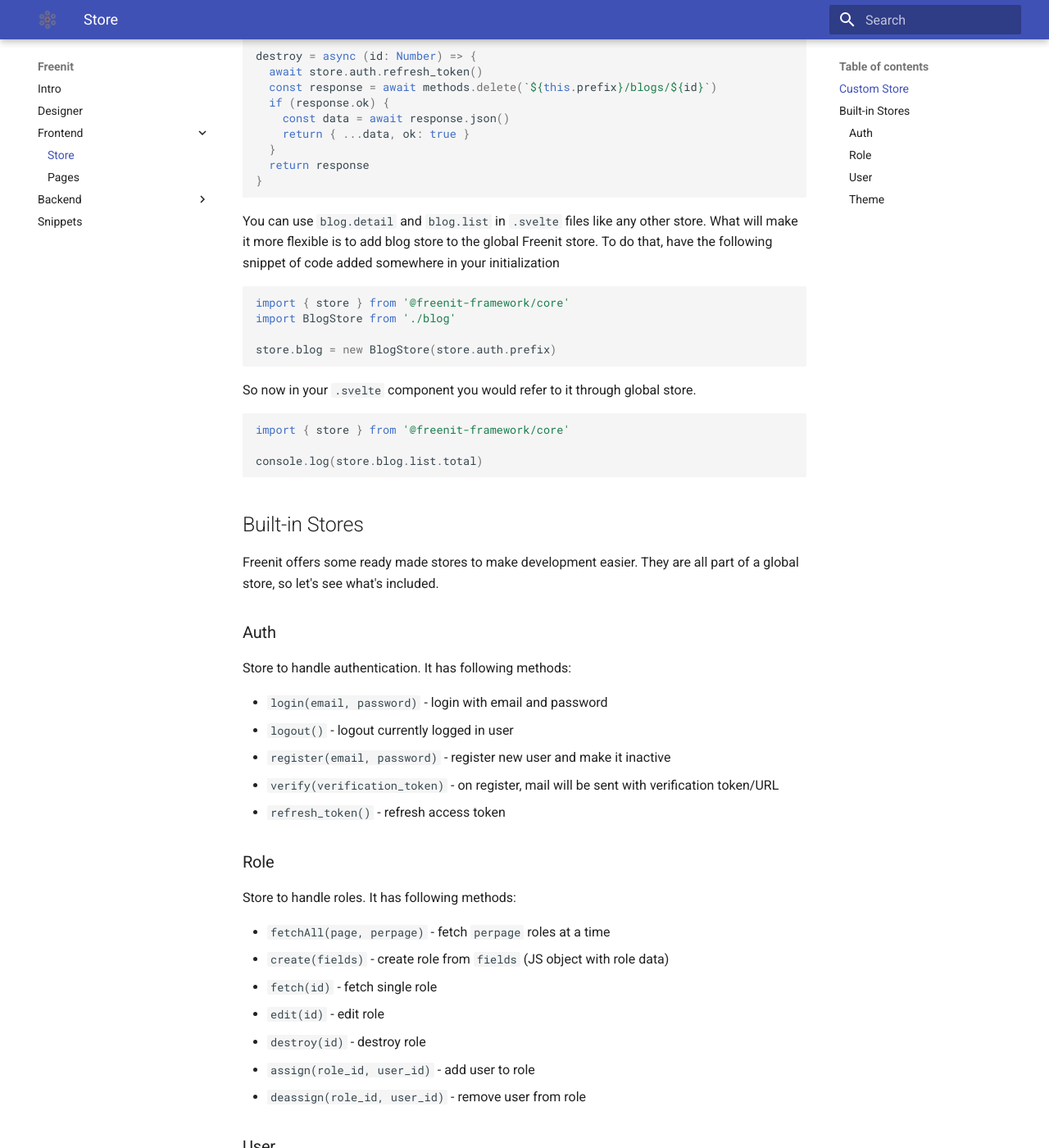
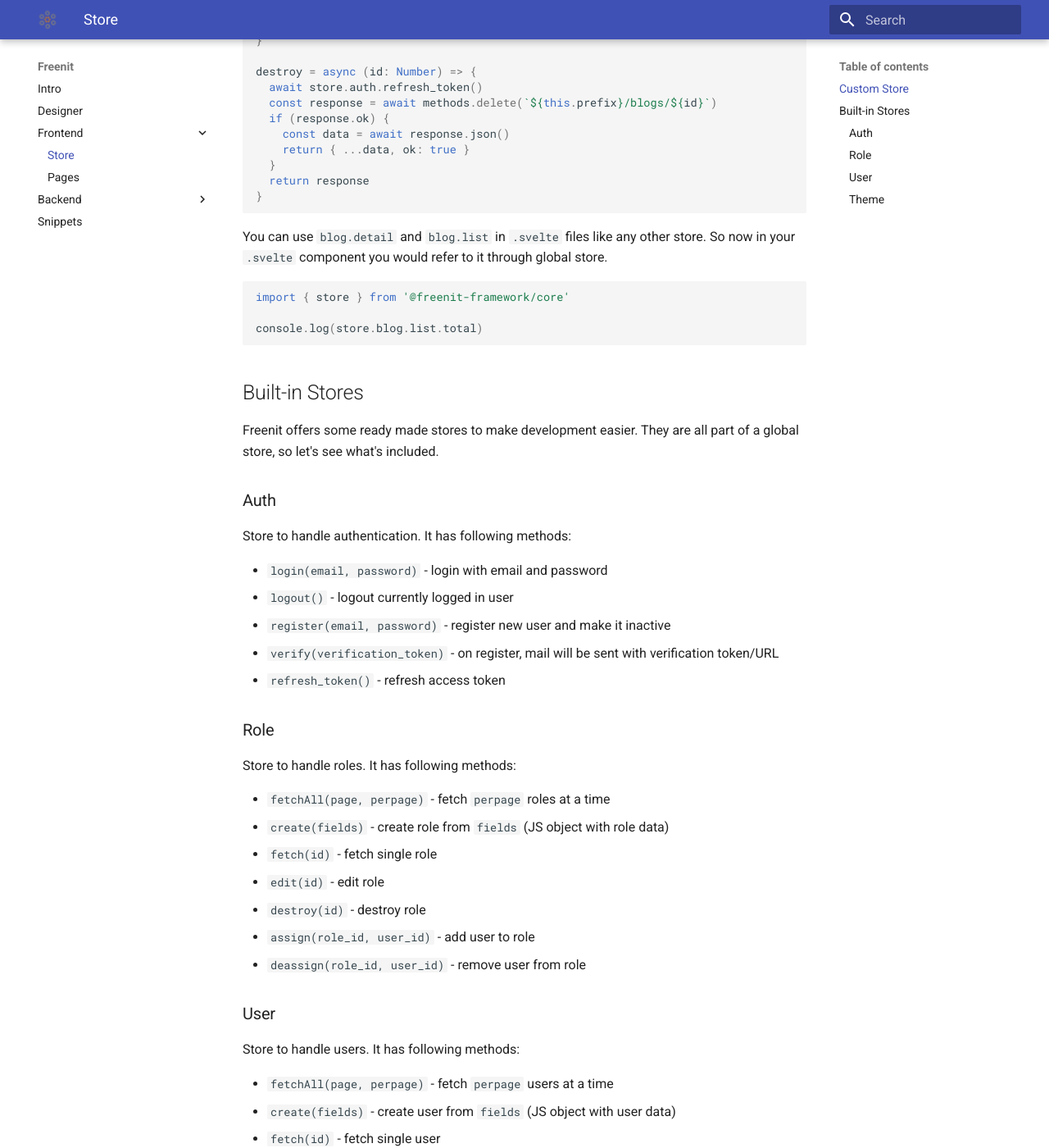
Before and after one commit to freenit-framework/doc, an MkDocs documentation site: the page built from docs/frontend/01store.md, in a window 1280 px wide and 1400 px high, scrolled down 1670 px. Shown: the whole window at 82% size. Built offline with MkDocs 1.6.1 and Material for MkDocs 9.7.7, drawn with Linux system fonts in a browser that asks for light colours; some of the changed text lies outside the part shown.

Commit message:
Register in global store

````diff
--- a/docs/frontend/01store.md
+++ b/docs/frontend/01store.md
@@ -13,15 +13,17 @@ export default class BlogStore {
 
   constructor(prefix) {
     this.prefix = prefix
+    store.blog = this
   }
 }
+```
 
-```
 This just declares `BlogStore` as a store, with initial values for
-`list` and `detail` state. To get the list of blog posts from the
-REST API, add `fetchAll` function inside `BlogStore`. To make things
-easier, Freenit comes with helper `methods`. Because arrow functions
-handle `this` better, it is wise to use them.
+`list` and `detail` state and attaches `blog` to global `store`.
+To get the list of blog posts from the REST API, add `fetchAll`
+function inside `BlogStore`. To make things easier, Freenit comes
+with helper `methods`. Because arrow functions handle `this` better,
+it is wise to use them.
 
 ```ts
 fetchAll = async (page: Number = 1, perpage: Number = 10) => {
@@ -95,17 +97,9 @@ destroy = async (id: Number) => {
 ```
 
 You can use `blog.detail` and `blog.list` in `.svelte` files like any other
-store. What will make it more flexible is to add blog store to the global Freenit
-store. To do that, have the following snippet of code added somewhere in your initialization
+store. So now in your `.svelte` component you would refer to it through
+global store.
 
-```ts
-import { store } from '@freenit-framework/core'
-import BlogStore from './blog'
-
-store.blog = new BlogStore(store.auth.prefix)
-```
-
-So now in your `.svelte` component you would refer to it through global store.
 ```ts
 import { store } from '@freenit-framework/core'
 
@@ -141,7 +135,7 @@ Store to handle roles. It has following methods:
 
 ### User
 
-Store to handle roles. It has following methods:
+Store to handle users. It has following methods:
 
 * `fetchAll(page, perpage)` - fetch `perpage` users at a time
 * `create(fields)` - create user from `fields` (JS object with user data)
````
